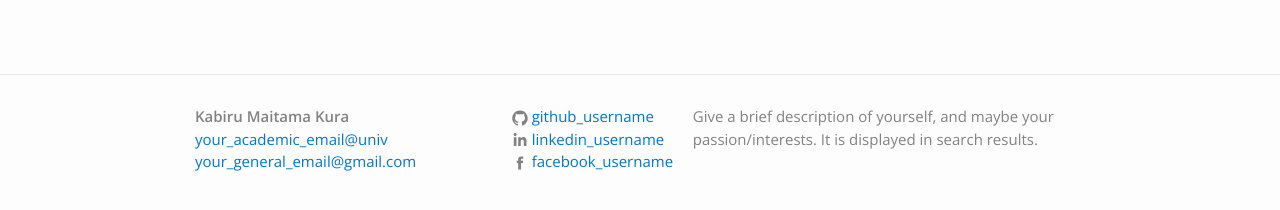
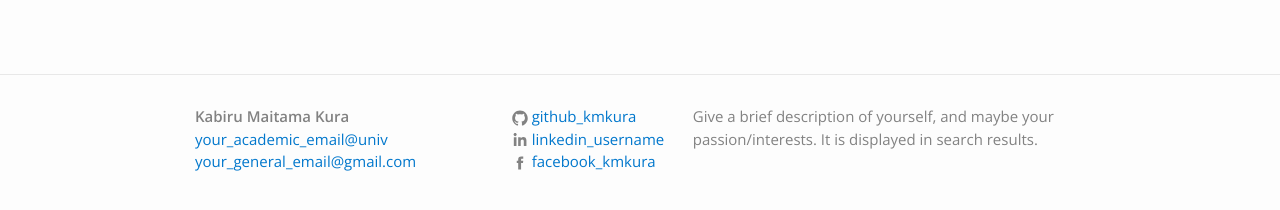
Before and after one commit to kmkura/kmkura.github.io, a Jekyll site: the page built from index.html, in a window 1280 px wide. Shown: the part 489-699 px from the top of the page. Built offline with Jekyll 4.4.1, drawn with Linux system fonts in a browser that asks for light colours.

Commit message:
Update _config.yml

```diff
--- a/_config.yml
+++ b/_config.yml
@@ -11,9 +11,9 @@ baseurl: "https://kmkura.github.io" # the subpath of your site, e.g. /blog/
 url: "https://kmkura.github.io/" # the base hostname & protocol for your site
 
 # twitter_username: jekyllrb
-github_username: github_username
+github_username: github_kmkura
 linkedin_username: linkedin_username
-facebook_username: facebook_username
+facebook_username: facebook_kmkura
 # feel free to add other links here; you will have to add the SVG icon in _layouts/footer.html
 
 # Build settings
```
